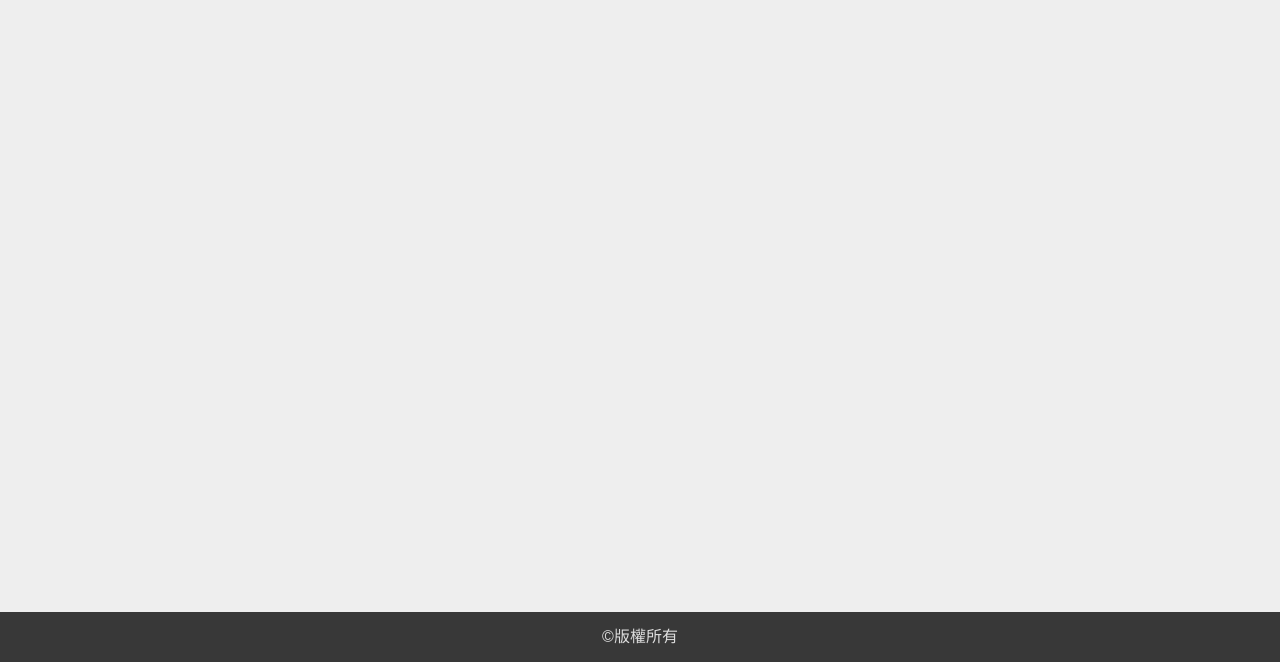
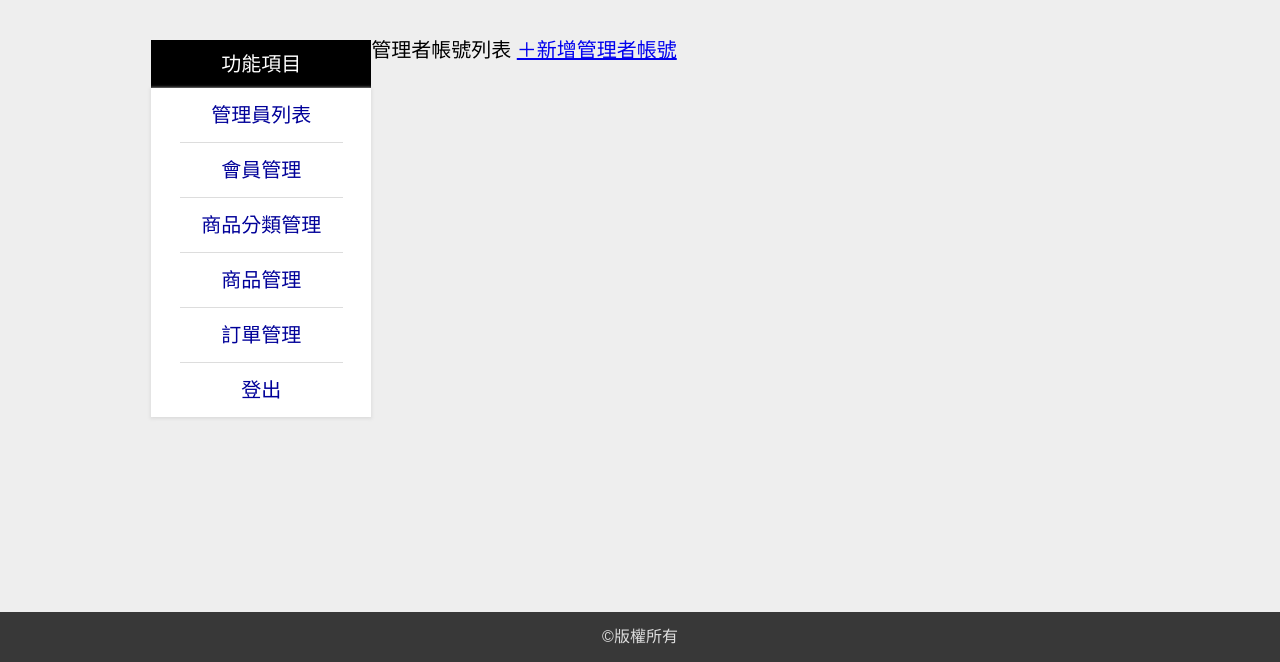
Before and after one commit to Neoevans8763/shopDemo, a PHP site: page /admin/account.php in a window 1280 px wide. Shown: the part 138-800 px from the top of the page. Run offline with PHP 8.4, Linux system fonts and the light colour scheme.

Commit message:
打包連結，製作帳號列表

```diff
--- a/admin/account.php
+++ b/admin/account.php
@@ -1,3 +1,7 @@
+<?php require_once("../connect/adminConnect.php"); ?>
+<?php
+
+?>
 <!doctype html>
 <html lang="zh-TW">
 <head>
@@ -5,6 +9,7 @@
 <meta name="robots" content="noindex, nofollow">
 <link href="../css/reset.css" rel="stylesheet" type="text/css">
 <link href="../admin/css/adminBase.css" rel="stylesheet" type="text/css">
+<link href="../admin/css/adminMenu.css" rel="stylesheet" type="text/css">
 <title>網站管理系統</title>
 </head>
 <style>
@@ -15,7 +20,16 @@
     <div id="top"></div>
     <h1>網站管理系統</h1>
 </header>
+<main>
+    <?php include("adminMenu.php"); ?>
+    <div id="content">
+        <span>管理者帳號列表</span>
+        <a href="accountAdd.php">＋新增管理者帳號</a>
+    </div>
+    <div id="list">
 
+    </div>
+</main>
 <footer>
     &copy;版權所有
 </footer>
--- /dev/null
+++ b/admin/adminMenu.php
@@ -0,0 +1,11 @@
+<div id="menu">
+    <div id="catalog">功能項目</div>
+    <div id="item">
+        <a href="account.php">管理員列表</a>
+        <a href="#">會員管理</a>
+        <a href="#">商品分類管理</a>
+        <a href="#">商品管理</a>
+        <a href="#">訂單管理</a>
+        <a href="<?php echo htmlspecialchars($_SERVER['PHP_SELF']."?logout=true"); ?>">登出</a>
+    </div>
+</div>
--- a/admin/css/adminBase.css
+++ b/admin/css/adminBase.css
@@ -21,6 +21,13 @@ header h1 {
     letter-spacing: 0.5rem;
     border-bottom: 0.2rem solid #bbb;
 }
+main {
+    width: 84%;
+    margin: 4rem auto;
+    display: grid;
+    grid-template-columns: 1fr 2fr 1fr;
+    font-size: 2rem;
+}
 footer {
     position: absolute;
     bottom: 0;
--- a/admin/css/adminMenu.css
+++ b/admin/css/adminMenu.css
@@ -1,6 +1,7 @@
 @charset "utf-8";
 #menu {
-    width:80%;
+    justify-self:end;
+    width: 22rem;
 }
 #catalog {
     height:4.8rem;
--- /dev/null
+++ b/connect/adminConnect.php
@@ -0,0 +1,19 @@
+<?php
+session_start();
+// if(empty($_SESSION['MM_Account'])) {
+//     header("Location:../login/index.php");
+// };
+?>
+<?php
+$host_mysql="localhost";
+$username_mysql="kent";
+$password_mysql="12345678";
+$database_mysql="shopdemo";
+$link=mysqli_connect($host_mysql,$username_mysql,$password_mysql,$database_mysql) or die("伺服器忙線中，請稍後再試");
+?>
+<?php
+if(isset($_GET['logout']) && $_GET['logout']=="true") {
+    unset($_SESSION['MM_Account']);
+    header("Location:../index.php");
+};
+?>
```
Also changed, not shown: admin/accountAdd.php (+2 -41 lines).
